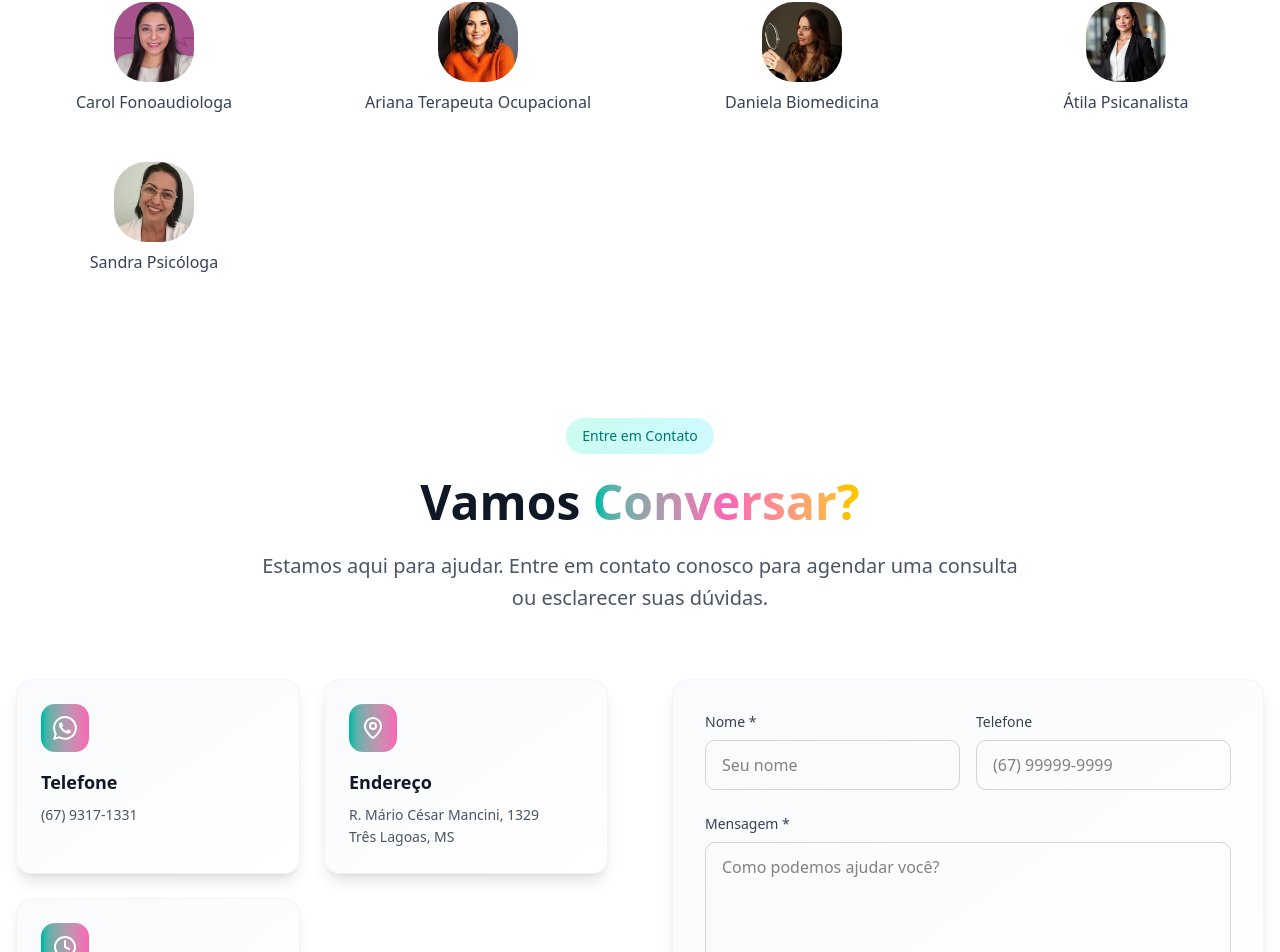
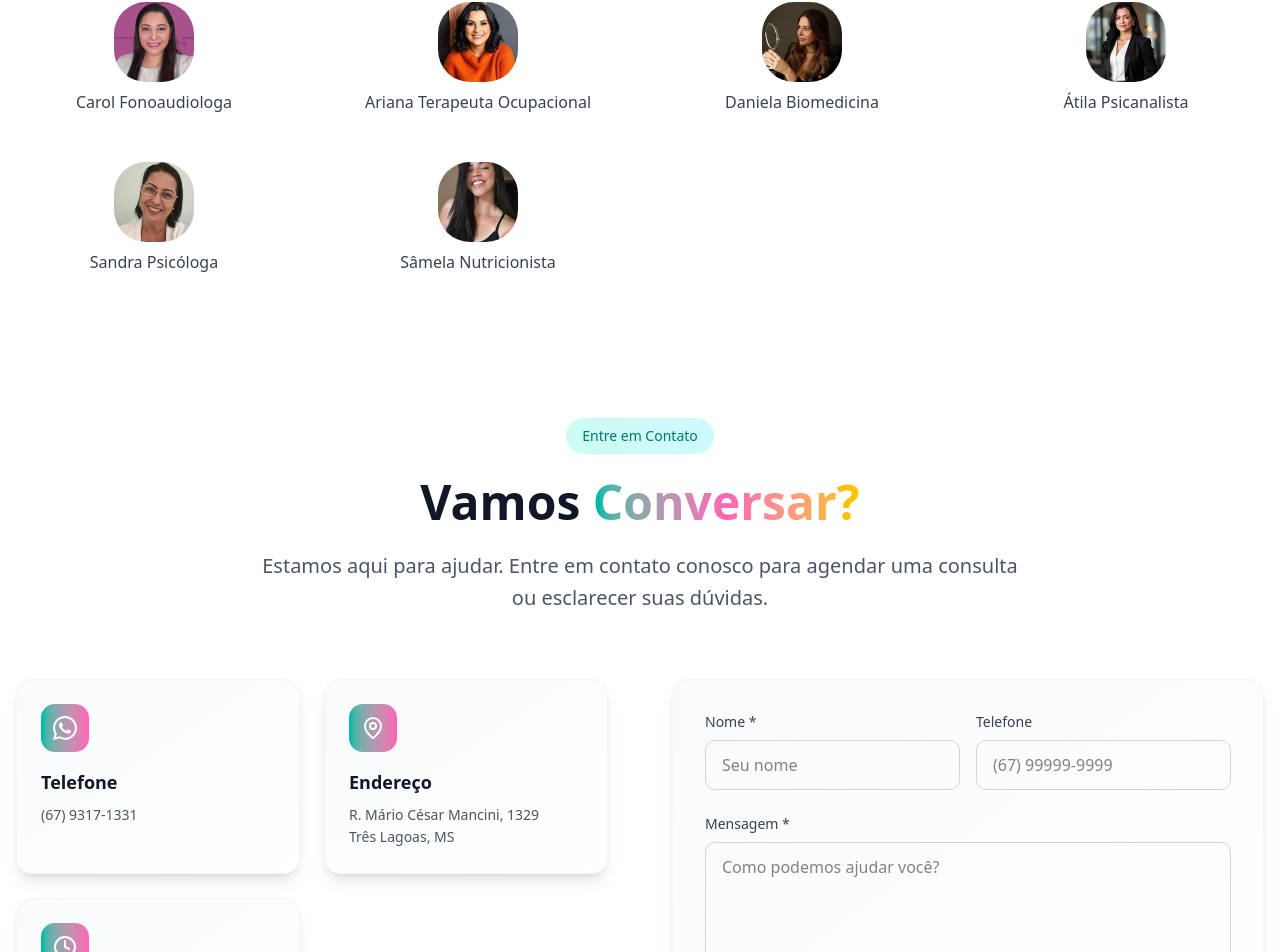
Before and after one commit to Patrick510/inovar_aba, a React (Vite) app: page / in a window 1280 px wide. Shown: the part 5911-6863 px from the top of the page. Built offline with nearby package versions, Linux system fonts and the light colour scheme.

Commit message:
feat: add Sâmela Nutricionista partner logo and link in Partners component

```diff
--- a/src/components/Partners.tsx
+++ b/src/components/Partners.tsx
@@ -44,6 +44,11 @@ export default function Partners() {
       name: "Sandra Psicóloga",
       logo: "/sandrapsico.jpg?height=100&width=200",
       link: "https://www.instagram.com/psi.sandravieiramota",
+    },
+    {
+      name: "Sâmela Nutricionista",
+      logo: "/samelanutri.jpg?height=100&width=200",
+      link: "https://www.instagram.com/samelamachado_",
     },
   ];
 
```
Also changed, not shown: public/samelanutri.jpg (added).
